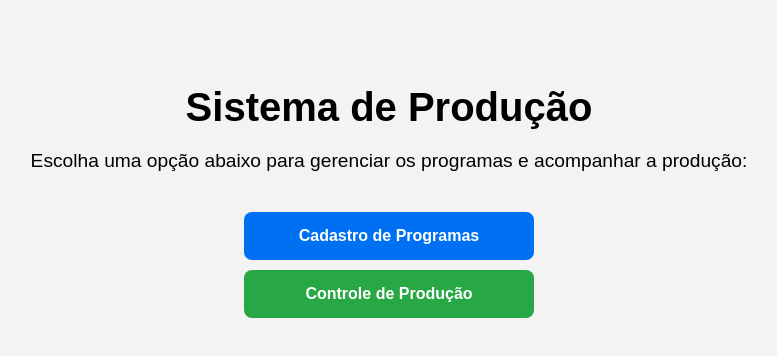
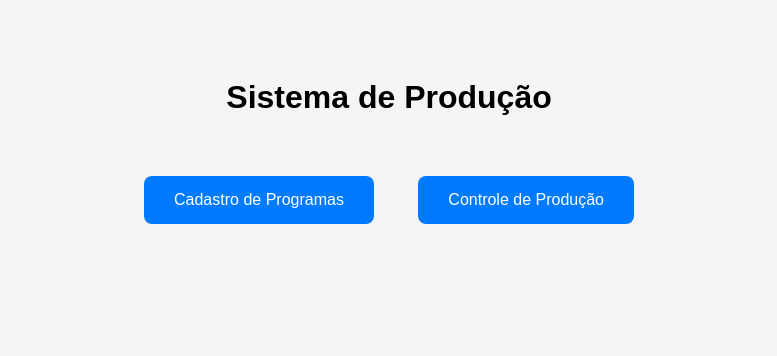
Before and after one commit to Emanuelcs10/producao-calcados, a website: page public/index.html in a window 1280 px wide. Shown: the whole page, without its empty margins (251-1028 px from the left). Drawn offline with Linux system fonts and the light colour scheme.

Commit message:
Update index.html

```diff
--- a/public/index.html
+++ b/public/index.html
@@ -5,21 +5,18 @@
 <meta name="viewport" content="width=device-width, initial-scale=1.0">
 <title>Sistema de Produção</title>
 <style>
-    body { font-family: Arial, sans-serif; background: #f3f3f3; text-align: center; padding: 50px; }
-    h1 { font-size: 2.5em; margin-bottom: 20px; }
-    p { font-size: 1.2em; margin-bottom: 40px; }
-    a { display: block; margin: 10px auto; padding: 15px 20px; width: 250px; color: white; text-decoration: none; font-weight: bold; border-radius: 8px; }
-    .btn-blue { background-color: #0070f3; }
-    .btn-blue:hover { background-color: #005bb5; }
-    .btn-green { background-color: #28a745; }
-    .btn-green:hover { background-color: #1e7e34; }
+  body { font-family: Arial, sans-serif; padding: 50px; background: #f5f5f5; text-align: center; }
+  h1 { font-size: 2em; margin-bottom: 40px; }
+  a { display: inline-block; margin: 20px; padding: 15px 30px; background: #007bff; color: white; text-decoration: none; border-radius: 8px; }
+  a:hover { background: #0056b3; }
 </style>
 </head>
 <body>
+
 <h1>Sistema de Produção</h1>
-  <p>Escolha uma opção abaixo para gerenciar os programas e acompanhar a produção:</p>
 
-  <a href="cadastro.html" class="btn-blue">Cadastro de Programas</a>
-  <a href="controle.html" class="btn-green">Controle de Produção</a>
+<a href="cadastro.html">Cadastro de Programas</a>
+<a href="controle.html">Controle de Produção</a>
+
 </body>
 </html>
```
Lines whose indentation alone changed are shown as unchanged.
